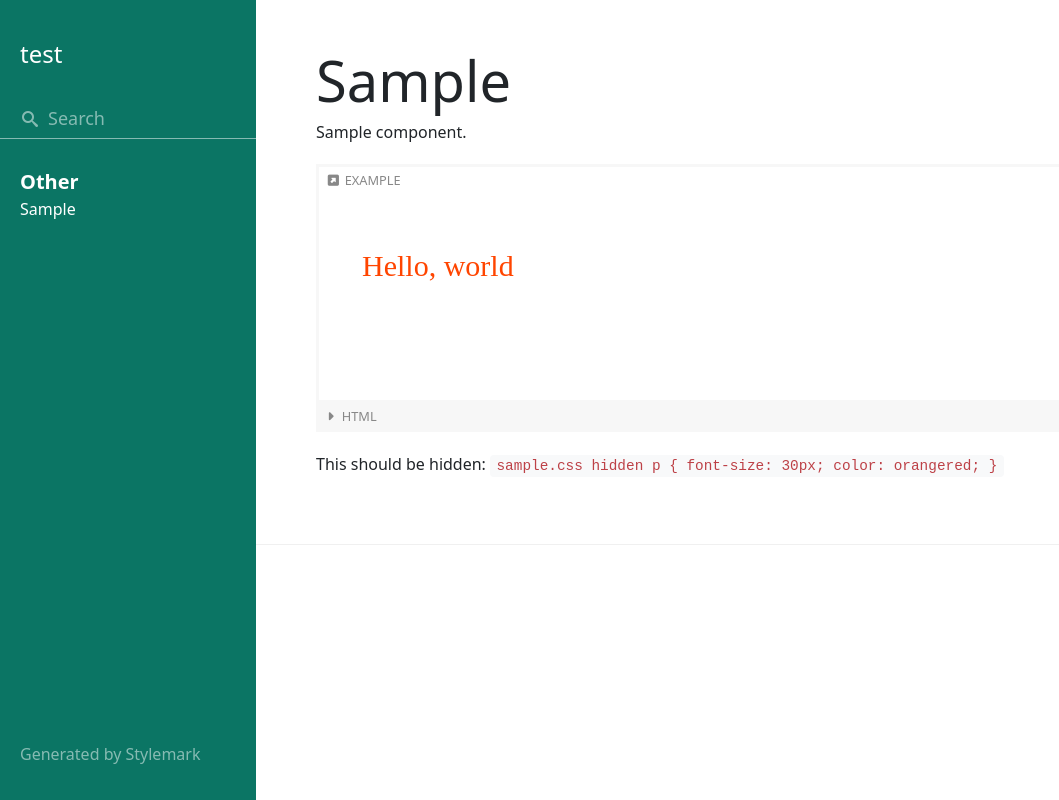
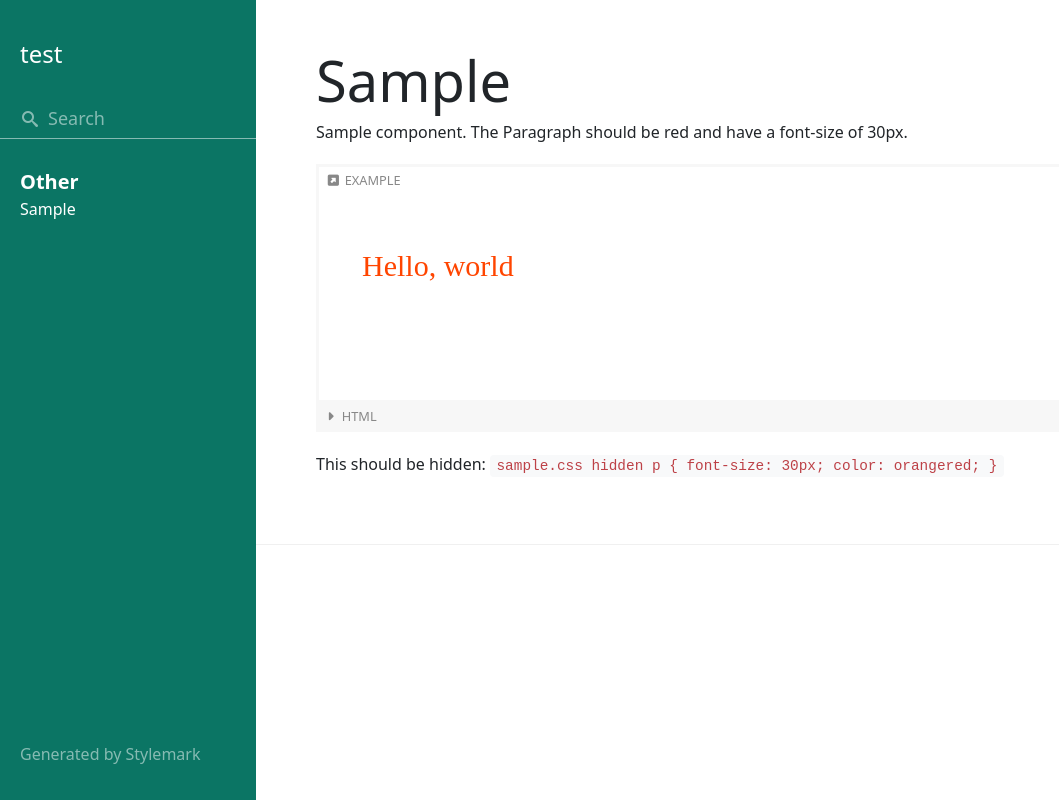
Before and after one commit to StuckiSimon/stylemark-issue-39, a plain HTML site: page index.html in a window 1280 px wide. Shown: the whole page, without its empty margins (0-1059 px from the left). Drawn offline with Linux system fonts and the light colour scheme; files whose address does not match are found by name.

```diff
--- a/index.html
+++ b/index.html
@@ -31,7 +31,7 @@
 				<div id="category-other" class="theme-content-category">
 						<div id="sample" class="i-library theme-content-element">
 	<h1 class="display-4 theme-content-element-title">Sample</h1>
-	<div class="theme-content-element-description"><p>Sample component.</p>
+	<div class="theme-content-element-description"><p>Sample component. The Paragraph should be red and have a font-size of 30px.</p>
 <div class="i-example">
                     <h5 class="i-example__heading">
                         <a
```
